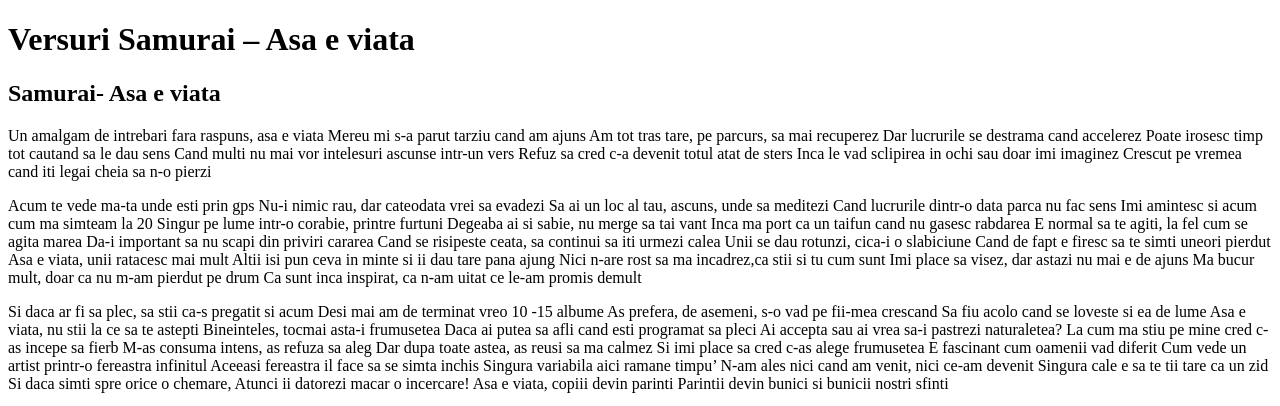
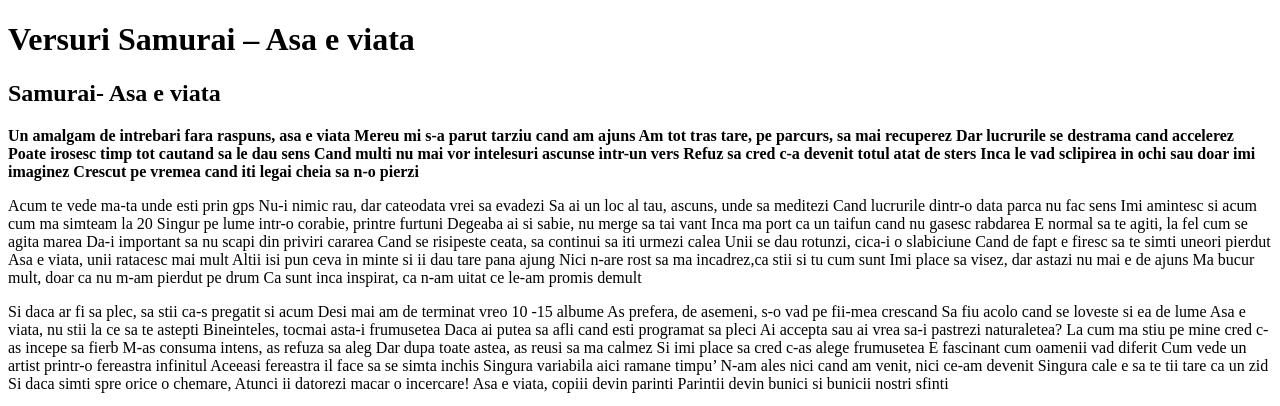
Before and after one commit to Corado0821/test-proiect1, a plain HTML site: page index.html in a window 1280 px wide. Shown: the top 406 px of the page. Drawn offline with Linux system fonts and the light colour scheme.

Commit message:
update index.html
The index.html was updated by adding the strong tag on the first paragraph

```diff
--- a/index.html
+++ b/index.html
@@ -10,12 +10,15 @@
     <h1><strong>Versuri Samurai – Asa e viata </strong></h1>
     <h2>Samurai- Asa e viata</h2>
     <p>
-      Un amalgam de intrebari fara raspuns, asa e viata Mereu mi s-a parut
-      tarziu cand am ajuns Am tot tras tare, pe parcurs, sa mai recuperez Dar
-      lucrurile se destrama cand accelerez Poate irosesc timp tot cautand sa le
-      dau sens Cand multi nu mai vor intelesuri ascunse intr-un vers Refuz sa
-      cred c-a devenit totul atat de sters Inca le vad sclipirea in ochi sau
-      doar imi imaginez Crescut pe vremea cand iti legai cheia sa n-o pierzi
+      <strong
+        >Un amalgam de intrebari fara raspuns, asa e viata Mereu mi s-a parut
+        tarziu cand am ajuns Am tot tras tare, pe parcurs, sa mai recuperez Dar
+        lucrurile se destrama cand accelerez Poate irosesc timp tot cautand sa
+        le dau sens Cand multi nu mai vor intelesuri ascunse intr-un vers Refuz
+        sa cred c-a devenit totul atat de sters Inca le vad sclipirea in ochi
+        sau doar imi imaginez Crescut pe vremea cand iti legai cheia sa n-o
+        pierzi</strong
+      >
     </p>
     <p>
       Acum te vede ma-ta unde esti prin gps Nu-i nimic rau, dar cateodata vrei
```
